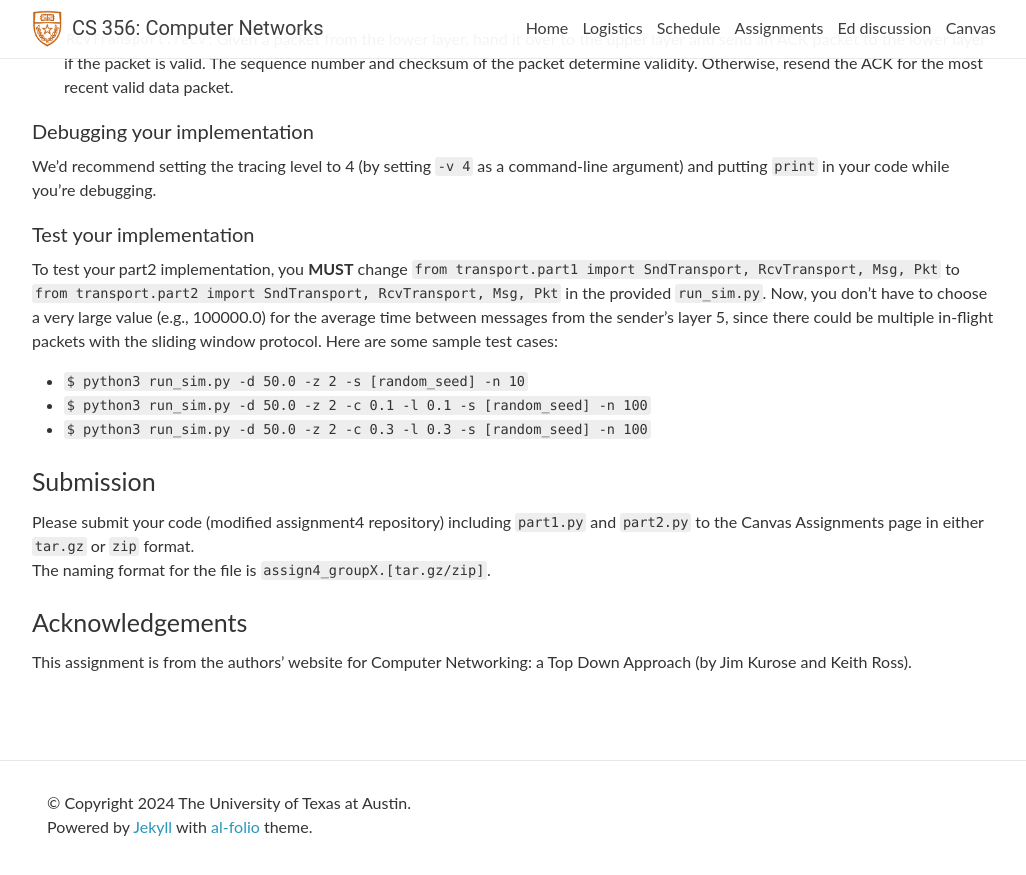
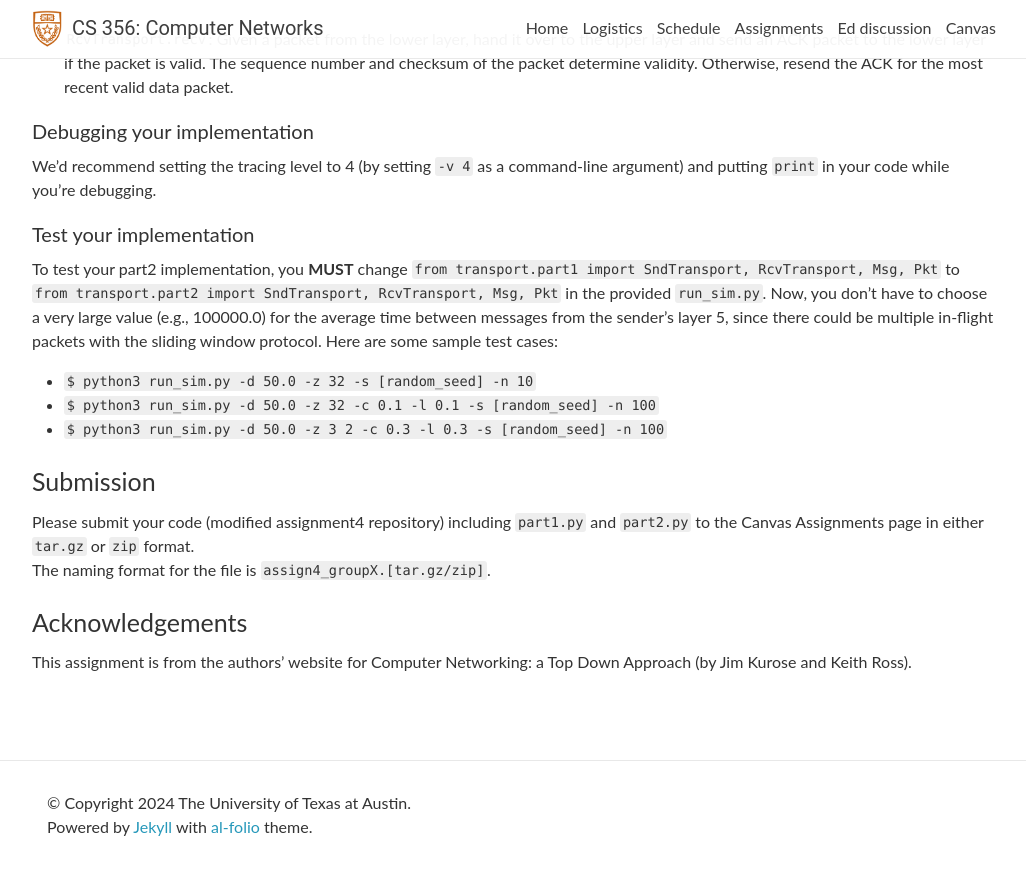
Before and after one commit to utcs356/sp25, a Jekyll site: the page built from _pages/4_congestion_flow_control.md, in a window 1280 px wide and 900 px high, scrolled down 2981 px. Shown: the top 875 px of the window, without its empty margins (126-1152 px from the left). Built offline with Jekyll 4.4.1, drawn with Linux system fonts in a browser that asks for light colours; nearby versions of some CDN libraries; comment, search, counter and statistics services are not loaded.

Commit message:
[A4] Minor changes

```diff
--- a/_pages/4_congestion_flow_control.md
+++ b/_pages/4_congestion_flow_control.md
@@ -69,9 +69,9 @@ We'd recommend setting the tracing level to 4 (by setting `-v 4` as a command-li
 
 #### Test your implementation
 To test your part2 implementation, you **MUST** change `from transport.part1 import SndTransport, RcvTransport, Msg, Pkt` to `from transport.part2 import SndTransport, RcvTransport, Msg, Pkt` in the provided `run_sim.py`. Now, you don't have to choose a very large value (e.g., 100000.0) for the average time between messages from the sender's layer 5, since there could be multiple in-flight packets with the sliding window protocol. Here are some sample test cases:
-* `$ python3 run_sim.py -d 50.0 -z 2 -s [random_seed] -n 10`
-* `$ python3 run_sim.py -d 50.0 -z 2 -c 0.1 -l 0.1 -s [random_seed] -n 100`
-* `$ python3 run_sim.py -d 50.0 -z 2 -c 0.3 -l 0.3 -s [random_seed] -n 100`
+* `$ python3 run_sim.py -d 50.0 -z 32 -s [random_seed] -n 10`
+* `$ python3 run_sim.py -d 50.0 -z 32 -c 0.1 -l 0.1 -s [random_seed] -n 100`
+* `$ python3 run_sim.py -d 50.0 -z 3 2 -c 0.3 -l 0.3 -s [random_seed] -n 100`
 
 ### Submission
 Please submit your code (modified assignment4 repository) including `part1.py` and `part2.py` to the Canvas Assignments page in either `tar.gz` or `zip` format.
```
